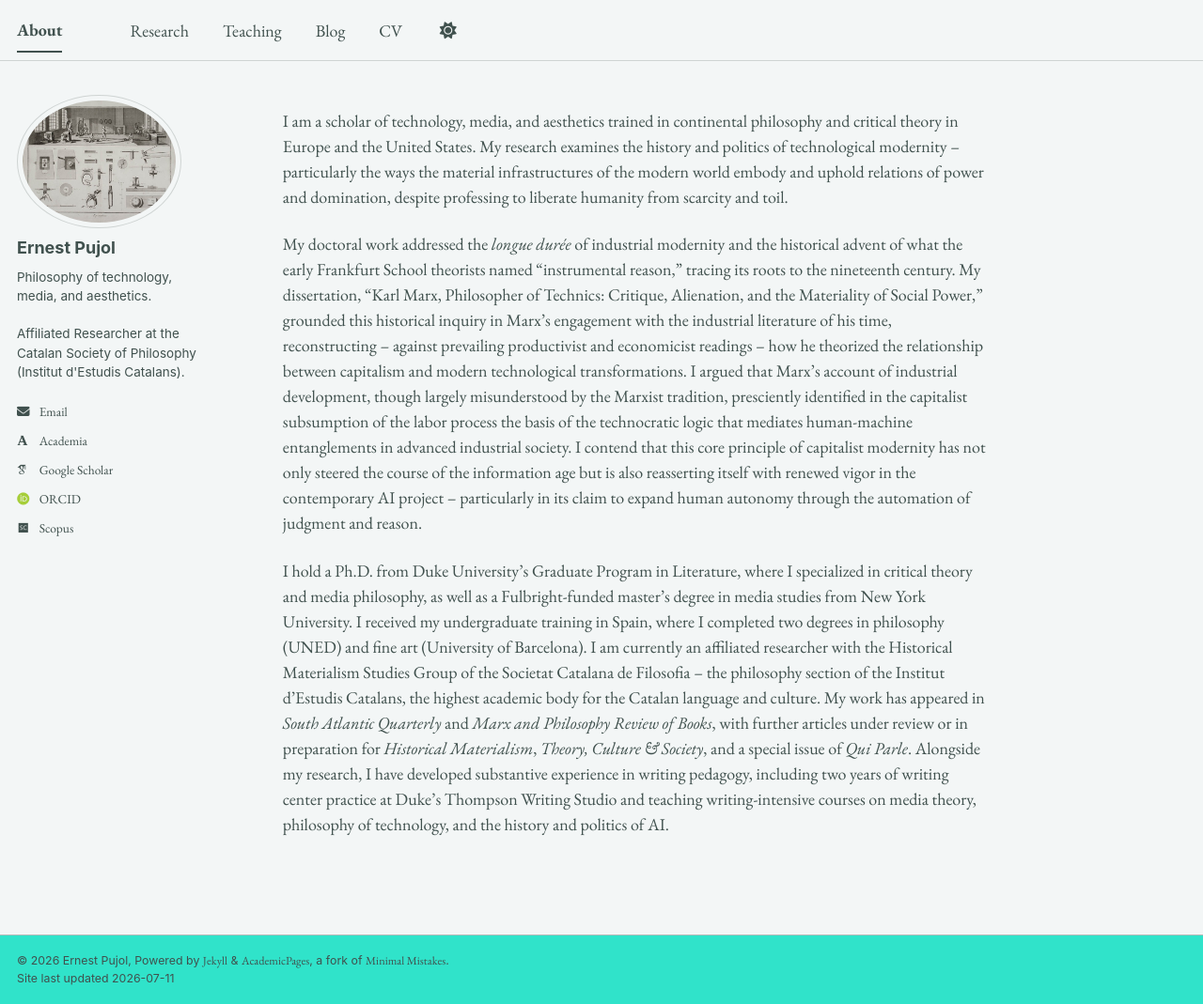
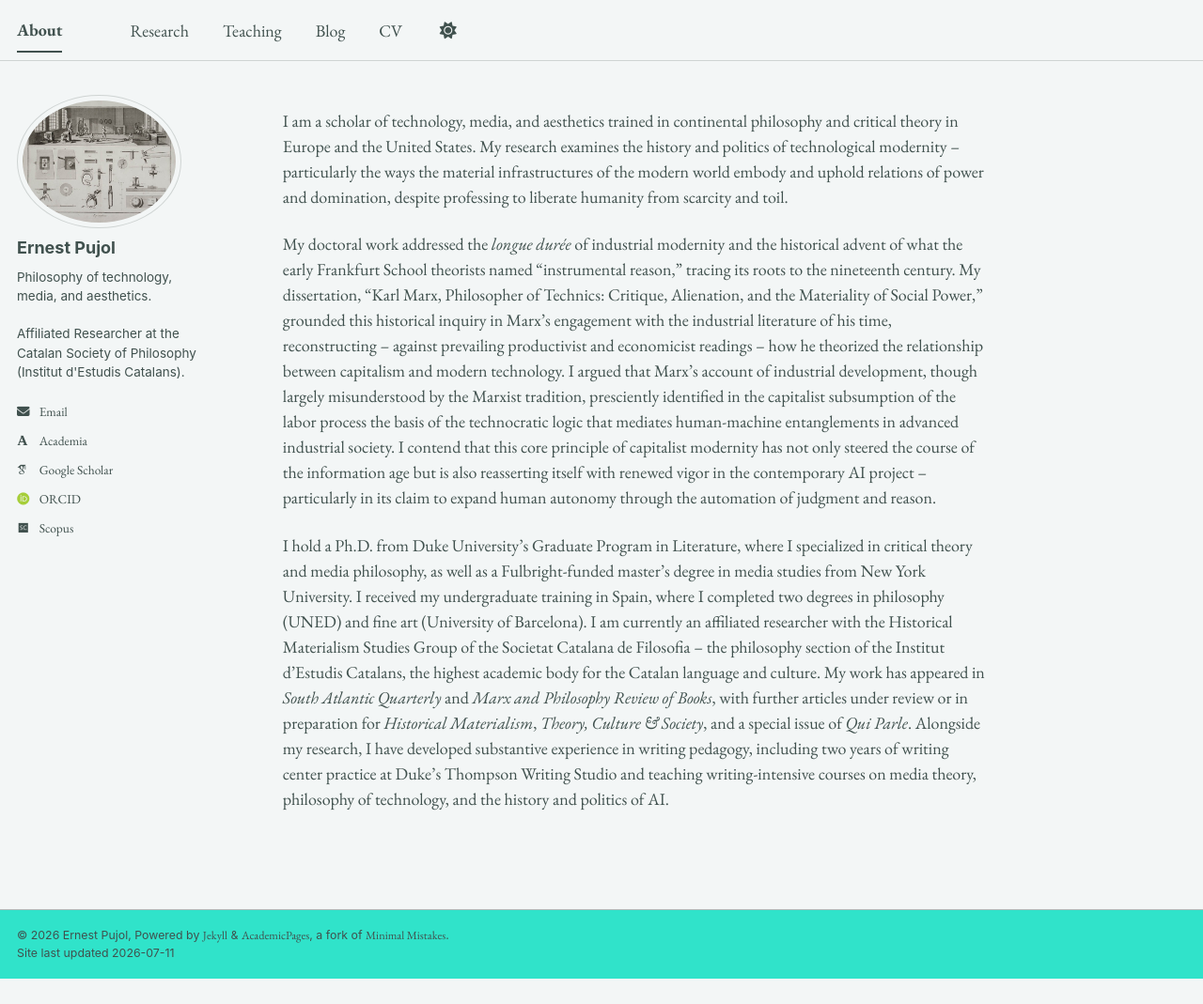
Before and after one commit to epujol90/epujol90.github.io, a Jekyll site: the page built from _pages/about.md, in a window 1280 px wide and 1069 px high. Shown: the whole window at 94% size. Built offline with Jekyll 4.4.1, drawn with Linux system fonts in a browser that asks for light colours; some web fonts are replaced; a script bundle is joined from its source files by our own code; library files that are not in the unit come from our copies.

Commit message:
Update about.md

```diff
--- a/_pages/about.md
+++ b/_pages/about.md
@@ -8,6 +8,6 @@ redirect_from:
 ---
 I am a scholar of technology, media, and aesthetics trained in continental philosophy and critical theory in Europe and the United States. My research examines the history and politics of technological modernity -- particularly the ways the material infrastructures of the modern world embody and uphold relations of power and domination, despite professing to liberate humanity from scarcity and toil.
 
-My doctoral work addressed the _longue durée_ of industrial modernity and the historical advent of what the early Frankfurt School theorists named "instrumental reason," tracing its roots to the nineteenth century. My dissertation, “Karl Marx, Philosopher of Technics: Critique, Alienation, and the Materiality of Social Power,” grounded this historical inquiry in Marx’s engagement with the industrial literature of his time, reconstructing -- against prevailing productivist and economicist readings -- how he theorized the relationship between capitalism and modern technological transformations. I argued that Marx’s account of industrial development, though largely misunderstood by the Marxist tradition, presciently identified in the capitalist subsumption of the labor process the basis of the technocratic logic that mediates human-machine entanglements in advanced industrial society. I contend that this core principle of capitalist modernity has not only steered the course of the information age but is also reasserting itself with renewed vigor in the contemporary AI project -- particularly in its claim to expand human autonomy through the automation of judgment and reason.
+My doctoral work addressed the _longue durée_ of industrial modernity and the historical advent of what the early Frankfurt School theorists named "instrumental reason," tracing its roots to the nineteenth century. My dissertation, “Karl Marx, Philosopher of Technics: Critique, Alienation, and the Materiality of Social Power,” grounded this historical inquiry in Marx’s engagement with the industrial literature of his time, reconstructing -- against prevailing productivist and economicist readings -- how he theorized the relationship between capitalism and modern technology. I argued that Marx’s account of industrial development, though largely misunderstood by the Marxist tradition, presciently identified in the capitalist subsumption of the labor process the basis of the technocratic logic that mediates human-machine entanglements in advanced industrial society. I contend that this core principle of capitalist modernity has not only steered the course of the information age but is also reasserting itself with renewed vigor in the contemporary AI project -- particularly in its claim to expand human autonomy through the automation of judgment and reason.
 
 I hold a Ph.D. from Duke University’s Graduate Program in Literature, where I specialized in critical theory and media philosophy, as well as a Fulbright-funded master’s degree in media studies from New York University. I received my undergraduate training in Spain, where I completed two degrees in philosophy (UNED) and fine art (University of Barcelona). I am currently an affiliated researcher with the Historical Materialism Studies Group of the Societat Catalana de Filosofia -- the philosophy section of the Institut d’Estudis Catalans, the highest academic body for the Catalan language and culture. My work has appeared in _South Atlantic Quarterly_ and _Marx and Philosophy Review of Books_, with further articles under review or in preparation for _Historical Materialism_, _Theory, Culture & Society_, and a special issue of _Qui Parle_. Alongside my research, I have developed substantive experience in writing pedagogy, including two years of writing center practice at Duke’s Thompson Writing Studio and teaching writing-intensive courses on media theory, philosophy of technology, and the history and politics of AI.
```
